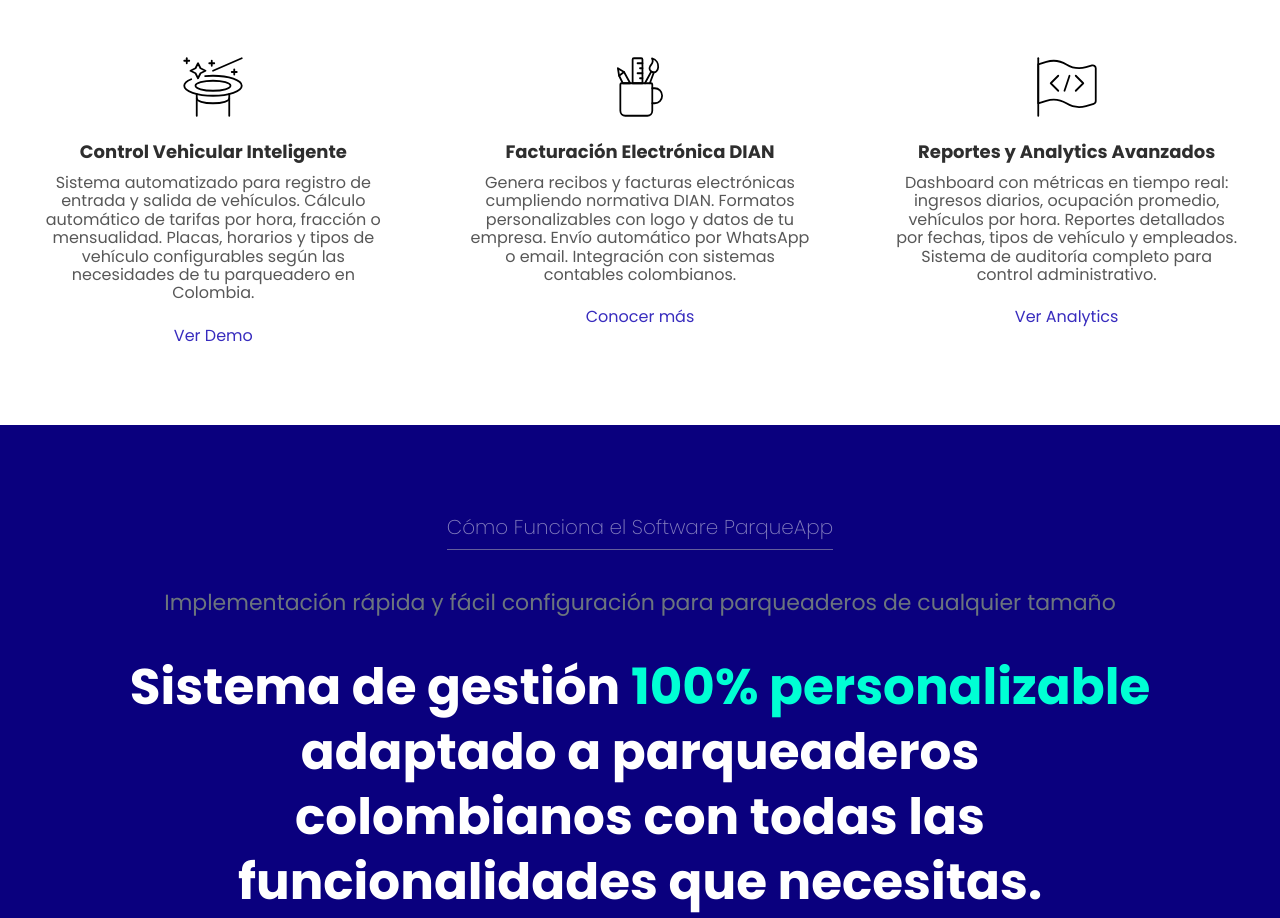
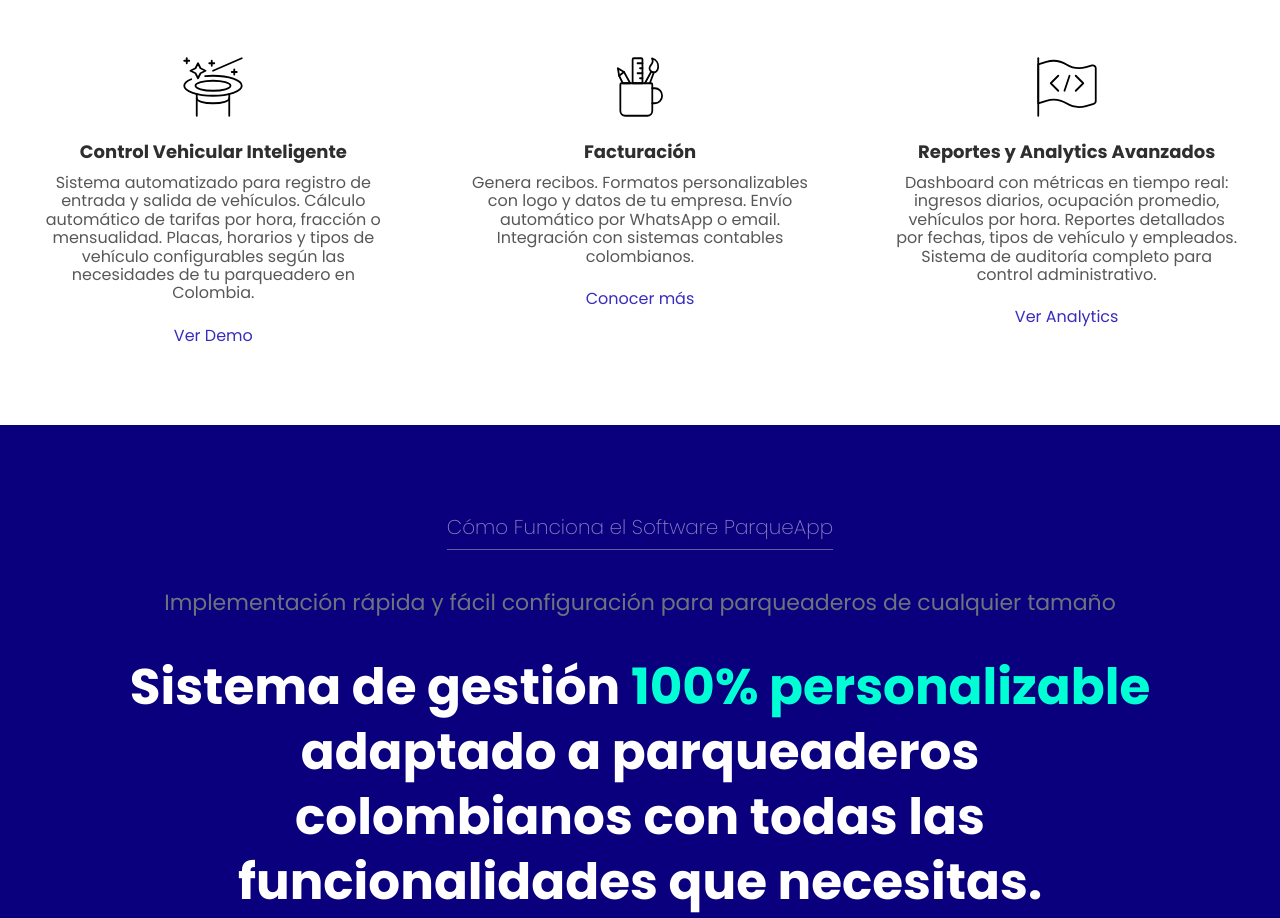
Before and after one commit to parqueapp-co/parqueapp-co.github.io, a plain HTML site: page index.html in a window 1280 px wide. Shown: the part 1797-2715 px from the top of the page. Drawn offline with Linux system fonts and the light colour scheme.

Commit message:
Refactor SEO metadata in index.html; update descriptions and keywords for clarity and improved search relevance.

```diff
--- a/index.html
+++ b/index.html
@@ -12,7 +12,7 @@
     <title>ParqueApp - Software para Parqueaderos Colombia</title>
 
     <!-- Meta description optimizada (máximo 155 caracteres) -->
-    <meta name="description" content="Software SaaS para automatizar parqueaderos en Colombia. Control vehicular, facturación DIAN y reportes. Demo gratis. ✅ Implementación 24h">
+    <meta name="description" content="Software SaaS para automatizar parqueaderos en Colombia. Control vehicular, facturación y reportes. Demo gratis. ✅ Implementación 24h">
 
     <!-- Keywords optimizadas -->
     <meta name="keywords" content="software parqueaderos, sistema parqueaderos Colombia, gestión parqueaderos, control vehicular, parqueadero automático, SaaS parqueaderos, software control vehicular, administración parqueaderos, sistema facturación parqueaderos, Popayán, Cauca">
@@ -33,7 +33,7 @@
     <!-- Open Graph optimizado -->
     <meta property="og:title" content="ParqueApp - Software para Parqueaderos Colombia">
     <meta property="og:url" content="https://www.parqueapp.com">
-    <meta property="og:description" content="Automatiza tu parqueadero con ParqueApp. Software SaaS para control vehicular, facturación DIAN y reportes. Demo gratis.">
+    <meta property="og:description" content="Automatiza tu parqueadero con ParqueApp. Software SaaS para control vehicular, facturación y reportes. Demo gratis.">
     <meta property="og:site_name" content="ParqueApp">
     <meta property="og:type" content="website">
     <meta property="og:image" content="https://www.parqueapp.com/images/parqueapp-og-image.jpg">
@@ -44,7 +44,7 @@
     <!-- Twitter Cards -->
     <meta name="twitter:card" content="summary_large_image">
     <meta name="twitter:title" content="ParqueApp - Software para Parqueaderos Colombia">
-    <meta name="twitter:description" content="Automatiza tu parqueadero con software SaaS colombiano. Control vehicular y facturación DIAN.">
+    <meta name="twitter:description" content="Automatiza tu parqueadero con software SaaS colombiano. Control vehicular y facturación.">
     <meta name="twitter:image" content="https://www.parqueapp.com/images/parqueapp-twitter-card.jpg">
 
     <!-- Schema.org structured data -->
@@ -126,7 +126,7 @@
                             <span class="slogan-bold">Automatización 100% Online</span>
                             <span class="slogan-bold">Gestión desde Cualquier Dispositivo</span>
                         </h1>
-                        <p>ParqueApp es el software SaaS líder para automatizar parqueaderos en Colombia. Nuestro sistema de control vehicular inteligente, facturación automática DIAN y reportes en tiempo real transforman la gestión de parqueaderos. Sin instalaciones complejas, configuración en 24 horas. Ideal para software para parqueaderos en Popayán, Bogotá, Medellín y toda Colombia con automatización 100% online desde cualquier dispositivo.</p>
+                        <p>ParqueApp es el software SaaS líder para automatizar parqueaderos en Colombia. Nuestro sistema de control vehicular inteligente, facturación automática y reportes en tiempo real transforman la gestión de parqueaderos. Sin instalaciones complejas, configuración en 24 horas. Ideal para software para parqueaderos en Popayán, Bogotá, Medellín y toda Colombia con automatización 100% online desde cualquier dispositivo.</p>
                         <a class="btn btn-primary btn-lg btn-start" target="_blank" rel="noopener" href="https://api.whatsapp.com/send?phone=573122656289&text=¡Hola!%20Quiero%20conocer%20ParqueApp%20para%20automatizar%20mi%20parqueadero.%20¿Pueden%20agendar%20una%20demostración%20gratuita?" aria-label="Solicitar demostración gratuita por WhatsApp">Solicitar Demo Gratis</a>
                     </div>
                 </div>
@@ -176,9 +176,9 @@
                 </div>
                 <div class="column col-4 col-sm-12">
                     <div class="yeo-do-content">
-                        <img src="./images/what-we-do-2.svg" alt="Facturación Electrónica DIAN">
-                        <h3>Facturación Electrónica DIAN</h3>
-                        <p>Genera recibos y facturas electrónicas cumpliendo normativa DIAN. Formatos personalizables con logo y datos de tu empresa. Envío automático por WhatsApp o email. Integración con sistemas contables colombianos.</p>
+                        <img src="./images/what-we-do-2.svg" alt="Facturación Electrónica">
+                        <h3>Facturación</h3>
+                        <p>Genera recibos. Formatos personalizables con logo y datos de tu empresa. Envío automático por WhatsApp o email. Integración con sistemas contables colombianos.</p>
                         <a href="https://api.whatsapp.com/send?phone=573122656289&text=Necesito%20información%20sobre%20Facturación%20Electrónica%20DIAN%20en%20ParqueApp.%20¿Cómo%20funciona?" rel="noopener" target="_blank">Conocer más</a>
                     </div>
                 </div>
@@ -246,7 +246,7 @@
                             </div>
                             <ul style="text-align: left; margin: 1.5rem 0;">
                                 <li style="margin-bottom: 0.5rem;"><strong>✅ Vehículos y usuarios ilimitados</strong></li>
-                                <li style="margin-bottom: 0.5rem;"><strong>✅ Facturación electrónica DIAN</strong></li>
+                                <li style="margin-bottom: 0.5rem;"><strong>✅ Facturación</strong></li>
                                 <li style="margin-bottom: 0.5rem;"><strong>✅ Reportes y analytics completos</strong></li>
                                 <li style="margin-bottom: 0.5rem;"><strong>✅ Configuración personalizada</strong></li>
                                 <li style="margin-bottom: 0.5rem;"><strong>✅ Soporte técnico en español</strong></li>
@@ -282,7 +282,7 @@
                             <span style="color: white; font-size: 2rem;">🇨🇴</span>
                         </div>
                         <h3>Especialización Colombiana</h3>
-                        <p>Software diseñado específicamente para parqueaderos en Colombia. Cumplimos normativas DIAN, manejamos peso colombiano (COP) y entendemos las necesidades del mercado local desde Popayán hasta las principales ciudades.</p>
+                        <p>Software diseñado específicamente para parqueaderos en Colombia. manejamos peso colombiano (COP) y entendemos las necesidades del mercado local desde Popayán hasta las principales ciudades.</p>
                     </div>
                 </div>
                 <div class="column col-4 col-sm-12">
@@ -360,7 +360,7 @@
                                 <a href="#funcionalidades">Control Vehicular</a>
                             </li>
                             <li class="nav-item">
-                                <a href="#funcionalidades">Facturación DIAN</a>
+                                <a href="#funcionalidades">Facturación</a>
                             </li>
                             <li class="nav-item">
                                 <a href="#funcionalidades">Reportes Analytics</a>
```
